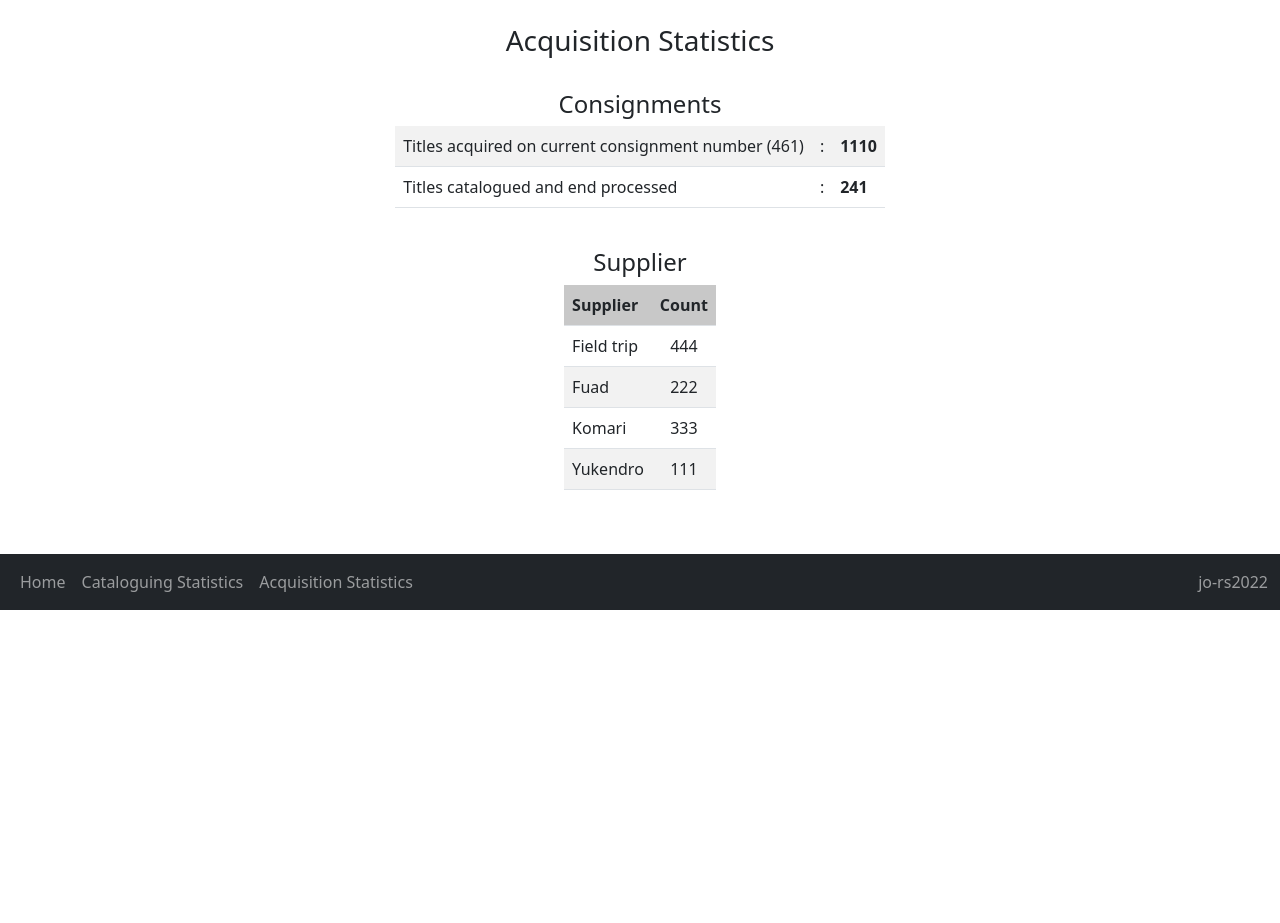
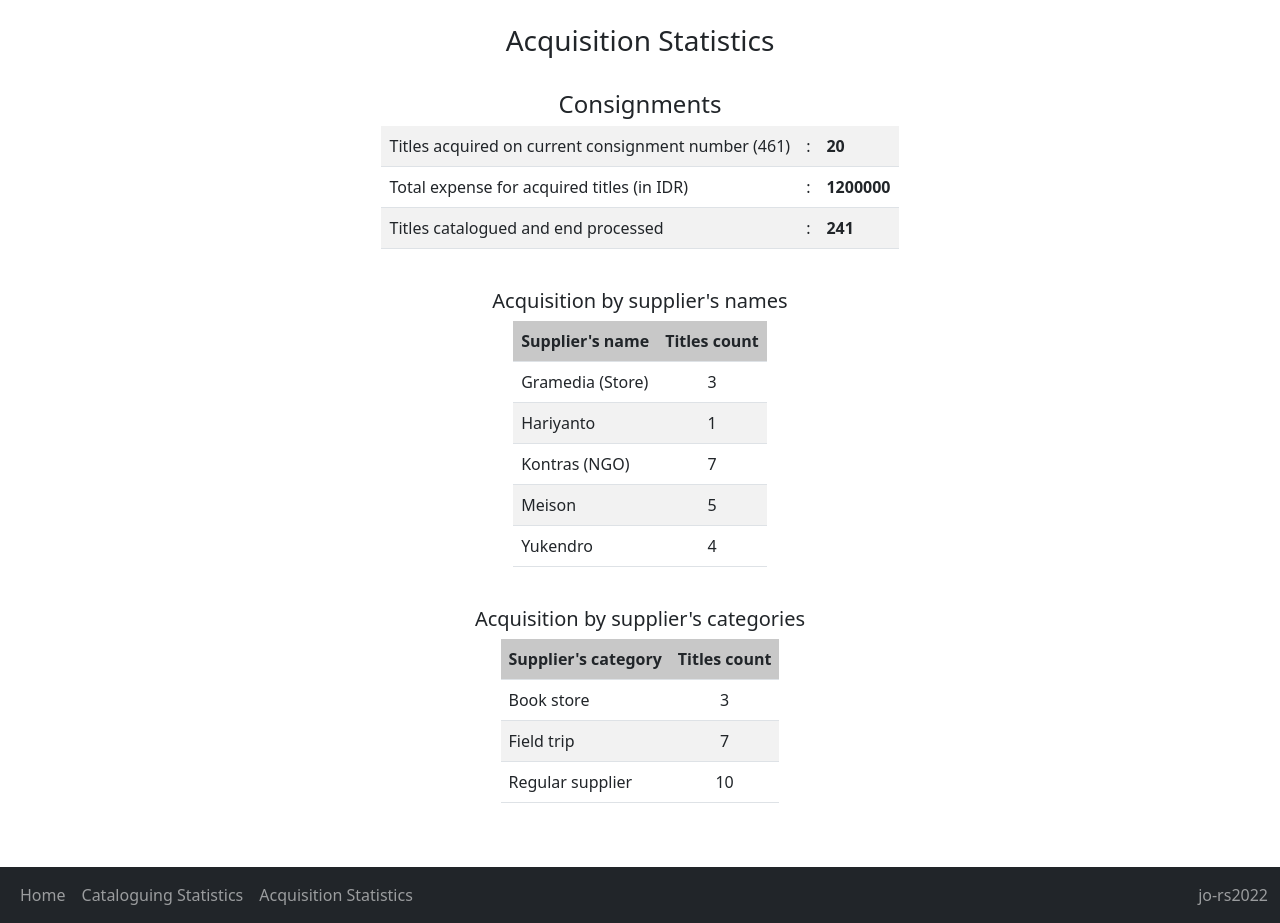
Before and after one commit to rudysant/jakartaoffice2, a Django app: page /acq_stat/ in a window 1280 px wide. Shown: the part 112-1035 px from the top of the page. Before the commit the page ends 722 px from the top, so only its background shows below. Run offline with Django 4.2, Linux system fonts and the light colour scheme; data comes from the database, SQL or seed files in the repository; parts of the project's set-up code (start-up, migrations or seed data) failed here and were passed over.

Commit message:
Update Acq page

```diff
--- a/nlajkt_cat_stat/templates/acq_stat.html
+++ b/nlajkt_cat_stat/templates/acq_stat.html
@@ -10,23 +10,49 @@
         <td>Titles acquired on current consignment number ({{ curcons }})</td><td>:</td><td><b>{{ total_proc }}</b></td>
     </tr>
     <tr>
+    <td>Total expense for acquired titles (in IDR)</td><td>:</td><td><b> {{ total_expense }} </b></td>
+    </tr>
+    <tr>
         <td>Titles catalogued and end processed</td><td>:</td><td><b> {{ bookcount }} </b></td>
     </tr>
 </table>
 <br>
-<h4>Supplier</h3>
+
+<h5>Acquisition by supplier's names</h5>
 <table style="width: auto;" class="table table-striped">
     <tr bgcolor='lightgrey'>
-        <td><b>Supplier</b></td>
-        <td align="center"><b>Count</b></td>
+        <td><b>Supplier's name</b></td>
+        <td align="center"><b>Titles count</b></td>
+
 
     </tr>
     {% for x in vendor_count %}
+
     <tr>
-        <td>{{ x.vendor }}</a></td>
+        <td>{{ x.vendor__name }}</a></td>
+        <td align="center">{{ x.vendorcount }}</td>
+
+
+    </tr>
+
+    {% endfor %}
+    </table>
+<br>
+<h5>Acquisition by supplier's categories</h5>
+<table style="width: auto;" class="table table-striped">
+    <tr bgcolor='lightgrey'>
+        <td><b>Supplier's category</b></td>
+        <td align="center"><b>Titles count</b></td>
+
+    </tr>
+    {% for x in vendor_cat %}
+
+    <tr>
+        <td>{{ x.vendor__category }}</a></td>
         <td align="center">{{ x.vendorcount }}</td>
 
     </tr>
+
     {% endfor %}
     </table>
 
--- a/nlajkt_cat_stat/views.py
+++ b/nlajkt_cat_stat/views.py
@@ -3,7 +3,7 @@ from mimetypes import suffix_map
 from django.http import HttpResponse
 from django.db.models import Count, Q, Max, Sum
 from django.template import loader
-from .models import Catalogues, Acquisition
+from .models import Catalogues, Acquisition2, Book_source
 import datetime
 from django.shortcuts import render
 from django.views.generic import ListView
@@ -227,19 +227,23 @@ def subject_chart(request):
 
 
 def acq_stat(request):
-    acq = Acquisition.objects.all()
+    acq = Acquisition2.objects.all()
     curcons = Catalogues.objects.aggregate(Max('consignment_no')).get('consignment_no__max')
-    total_proc = Acquisition.objects.aggregate(Sum('titles_proc')).get('titles_proc__sum')
+    total_proc = Acquisition2.objects.aggregate(Sum('titles_proc')).get('titles_proc__sum')
+    total_expense = Acquisition2.objects.aggregate(Sum('value')).get('value__sum')
     bookcount = Catalogues.objects.all().count()
 
-    vendor_count = Acquisition.objects.values('vendor').annotate(vendorcount=Sum('titles_proc'))
+    vendor_count = Acquisition2.objects.values('vendor__name').annotate(vendorcount=Sum('titles_proc'))
+    vendor_cat = Acquisition2.objects.values('vendor__category').annotate(vendorcount=Sum('titles_proc'))
 
     context = {
         'acq' : acq,
         'curcons' : curcons,
         'total_proc' : total_proc,
         'bookcount' : bookcount,
-        'vendor_count' : vendor_count
+        'vendor_count' : vendor_count,
+        'vendor_cat' : vendor_cat,
+        'total_expense' : total_expense
     }
     template = loader.get_template('acq_stat.html')
     return HttpResponse(template.render(context, request))
```
Also changed, not shown: nlajkt_cat_stat/models.py (+19 -0 lines), db.sqlite3.
